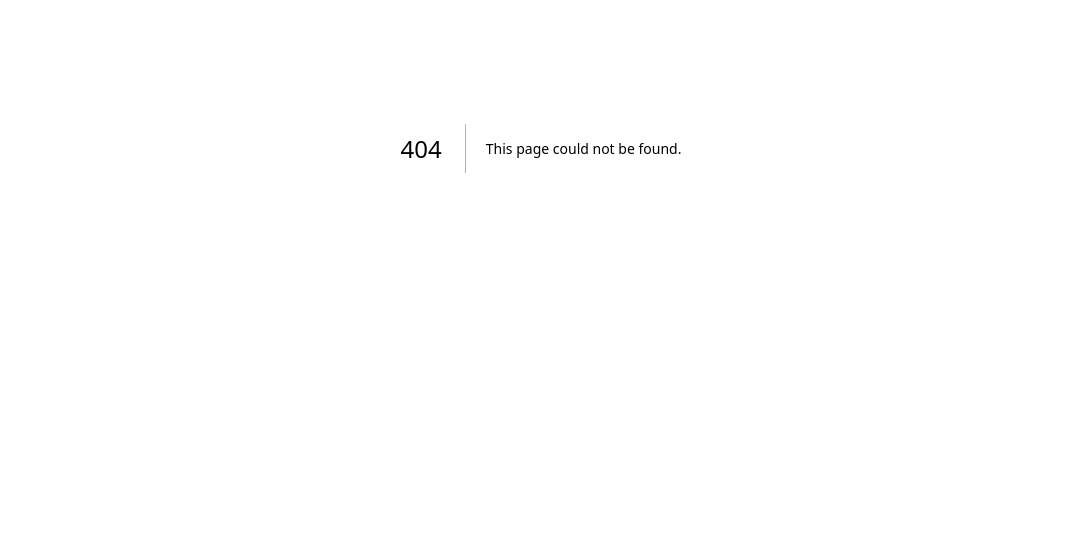
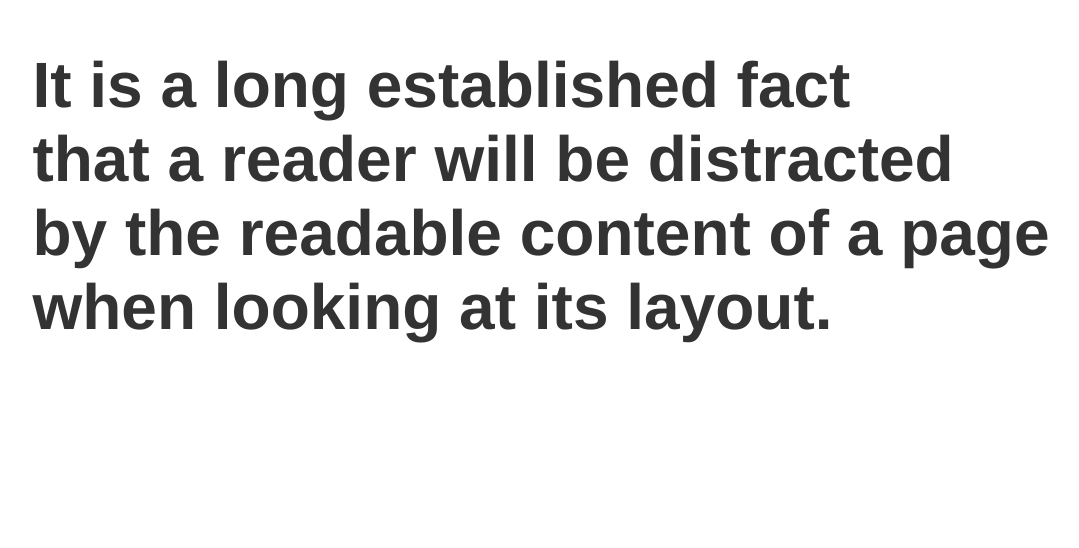
Before and after one commit to manonsfoto/practice_web_animations, a Next.js app: page /text-mask-animation in a window 1280 px wide. Before the commit this address had no page. Shown: the part 252-800 px from the top of the page, without its empty margins (99-1178 px from the left). Built offline with nearby package versions, Linux system fonts and the light colour scheme.

Commit message:
pixel-cursor-trailing added

```diff
--- /dev/null
+++ b/src/app/pixel-cursor-trailing/page.module.css
@@ -0,0 +1,45 @@
+.container {
+  display: flex;
+  height: 100vh;
+  align-items: center;
+  justify-content: center;
+  background-color: white;
+}
+
+.container .body {
+  font-size: 6vw;
+  text-align: center;
+  font-weight: 700;
+  width: 70%;
+  position: relative;
+  z-index: 1;
+  font-family: Helvetica;
+  pointer-events: none;
+  text-transform: uppercase;
+
+  mix-blend-mode: difference;
+
+  color: white;
+}
+
+.container .grid {
+  display: flex;
+
+  height: 100%;
+
+  width: 100%;
+
+  overflow: hidden;
+
+  position: absolute;
+}
+
+.grid .column {
+  width: 5vw;
+}
+
+.column div {
+  width: 100%;
+
+  height: 5vw;
+}
--- /dev/null
+++ b/src/app/text-mask-animation/page.js
@@ -0,0 +1,78 @@
+"use client";
+import { useRef, useEffect, useState } from "react";
+import { motion } from "framer-motion";
+import styles from "./page.module.css";
+
+const phrases = [
+  "It is a long established fact",
+  "that a reader will be distracted",
+  "by the readable content of a page",
+  "when looking at its layout.",
+];
+
+export default function Home() {
+  return (
+    <div className={styles.container}>
+      <MaskText />
+      <MaskText />
+      <MaskText />
+      <MaskText />
+      <MaskText />
+    </div>
+  );
+}
+
+export function MaskText() {
+  const body = useRef(null);
+  const [isInView, setIsInView] = useState(false);
+
+  useEffect(() => {
+    const observer = new IntersectionObserver(
+      ([entry]) => {
+        setIsInView(entry.isIntersecting);
+      },
+      { threshold: 0.75 }
+    );
+
+    if (body.current) {
+      observer.observe(body.current);
+    }
+
+    return () => {
+      if (body.current) {
+        observer.unobserve(body.current);
+      }
+    };
+  }, []);
+
+  const animation = {
+    initial: { y: "100%" },
+    enter: (i) => ({
+      y: "0",
+      transition: {
+        duration: 0.75,
+        ease: [0.33, 1, 0.68, 1],
+        delay: 0.075 * i,
+      },
+    }),
+  };
+
+  return (
+    <div ref={body} className={styles.body}>
+      {phrases.map((phrase, index) => {
+        return (
+          <div key={index} className={styles.lineMask}>
+            <motion.p
+              custom={index}
+              variants={animation}
+              initial="initial"
+              animate={isInView ? "enter" : ""}
+            >
+              {phrase}
+            </motion.p>
+          </div>
+        );
+      })}
+    </div>
+  );
+}
--- /dev/null
+++ b/src/app/text-mask-animation/page.module.css
@@ -0,0 +1,19 @@
+.container {
+  display: flex;
+  align-items: center;
+  flex-direction: column;
+  margin-top: 300px;
+  gap: 20vw;
+  margin-bottom: 300px;
+}
+
+.body {
+  font-size: 5vw;
+  font-family: Helvetica;
+}
+
+.lineMask p {
+  margin: 0px;
+  font-weight: 700;
+  overflow: hidden;
+}
--- a/src/components/modal/index.jsx
+++ b/src/components/modal/index.jsx
@@ -29,8 +29,6 @@ export default function index({ modal, projects }) {
   const cursorLabel = useRef(null);
 
   useEffect(() => {
-    if (typeof window === 'undefined') return;
-
     let xMoveContainer = gsap.quickTo(modalContainer.current, "left", {
       duration: 0.8,
       ease: "power3",
```
Also changed, not shown: src/app/page.js (+12 -0 lines), src/app/pixel-cursor-trailing/page.js (added, +53 -0 lines).
